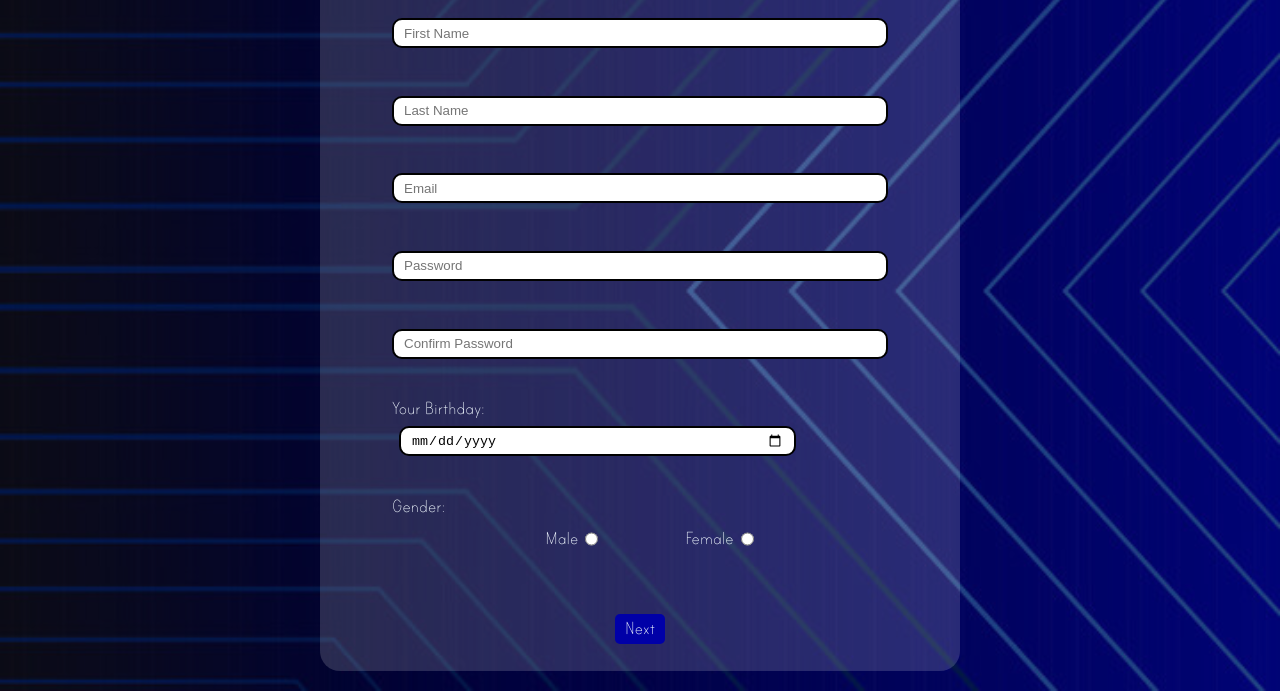
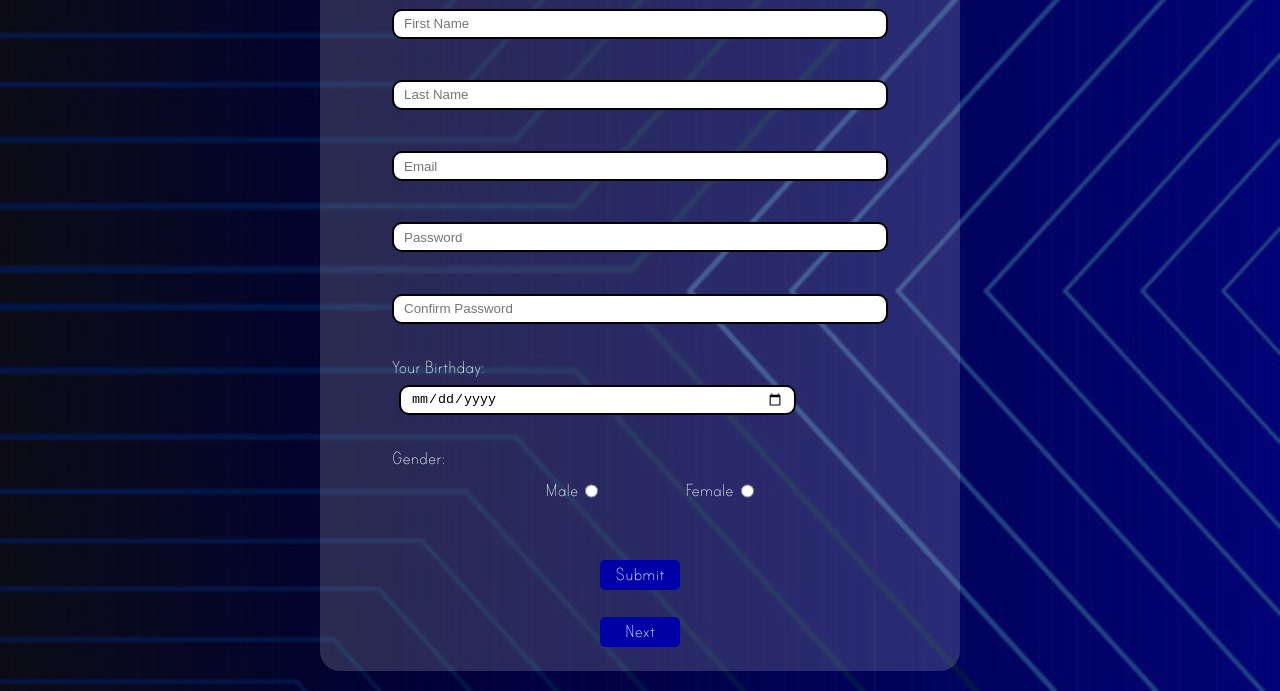
Before and after one commit to MohammadAlAgha/js-from, a plain HTML site: page index.html in a window 1280 px wide. Shown: the part 109-800 px from the top of the page. Drawn offline with Linux system fonts and the light colour scheme.

Commit message:
Added the next button and changed the alert

```diff
--- a/index.html
+++ b/index.html
@@ -29,7 +29,8 @@
             <input type="radio" id="gender" />
           </div>
         </div>
-        <button class="submit" id="submit">Next</button>
+        <button class="submit" id="submit">Submit</button>
+        <button class="submit">Next</button>
       </div>
     </div>
 
--- a/script.js
+++ b/script.js
@@ -15,8 +15,9 @@ function store() {
   if (password.value.match(validP) && email.value.match(validE)) {
     users.emails += email.value;
     users.passwords += password.value;
+    window.alert("Email & Password are saved. Press next");
   } else {
-    window.alert("Invalid");
+    window.alert("Invalid Email or Password");
   }
 
   console.log(users);
--- a/styles.css
+++ b/styles.css
@@ -56,7 +56,7 @@ input {
 
 .submit {
   height: 30px;
-  width: 50px;
+  width: 80px;
   background-color: rgb(0, 0, 167);
   color: aliceblue;
   border-radius: 5px;
```
